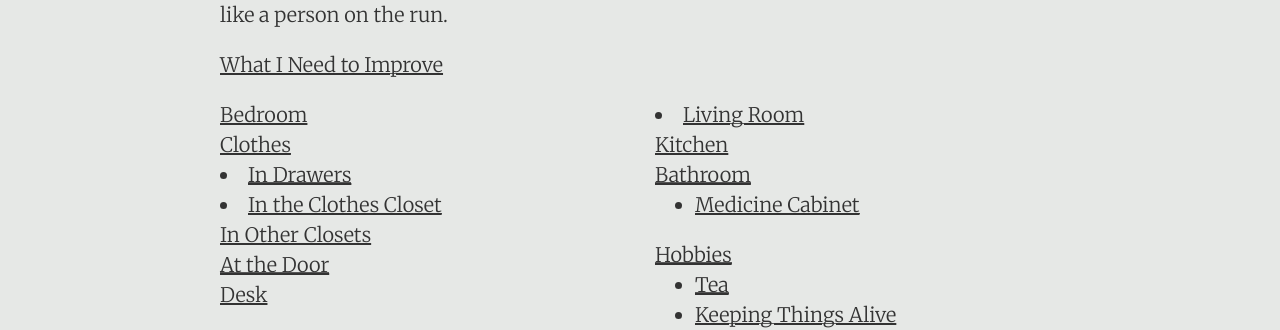
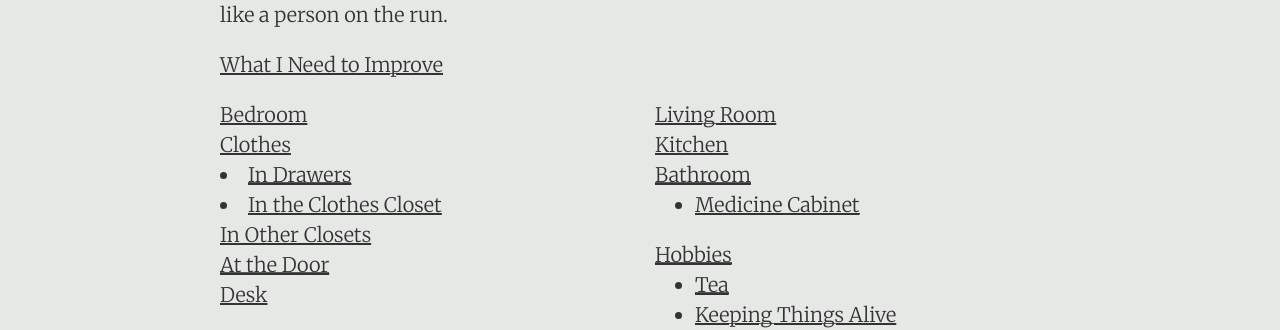
Before and after one commit to DestinyRoseMurphy/DestinyRoseMurphy.github.io, a Jekyll site: the page built from _posts/2017-10-19-Things-I-Kept.md, in a window 1280 px wide. Shown: the part 933-1263 px from the top of the page. Built offline with Jekyll 4.4.1, drawn with Linux system fonts in a browser that asks for light colours.

Commit message:
Update 2017-10-19-Things-I-Kept.md

```diff
--- a/_posts/2017-10-19-Things-I-Kept.md
+++ b/_posts/2017-10-19-Things-I-Kept.md
@@ -43,7 +43,7 @@ Updating this list for the first time after graduating from school has been real
 	</div>
 
   <div class="col">
-  	<li><a href="#Sitting">Living Room</a></li>
+  	<p style="margin-bottom: 0;"><a href="#Sitting">Living Room</a></p>
   	<p style="margin-bottom: 0;"><a href="#Kitchen">Kitchen</a></p>
   	<p style="margin-bottom: 0;"><a href="#Bathroom">Bathroom</a></p>
   	<ul>
```
